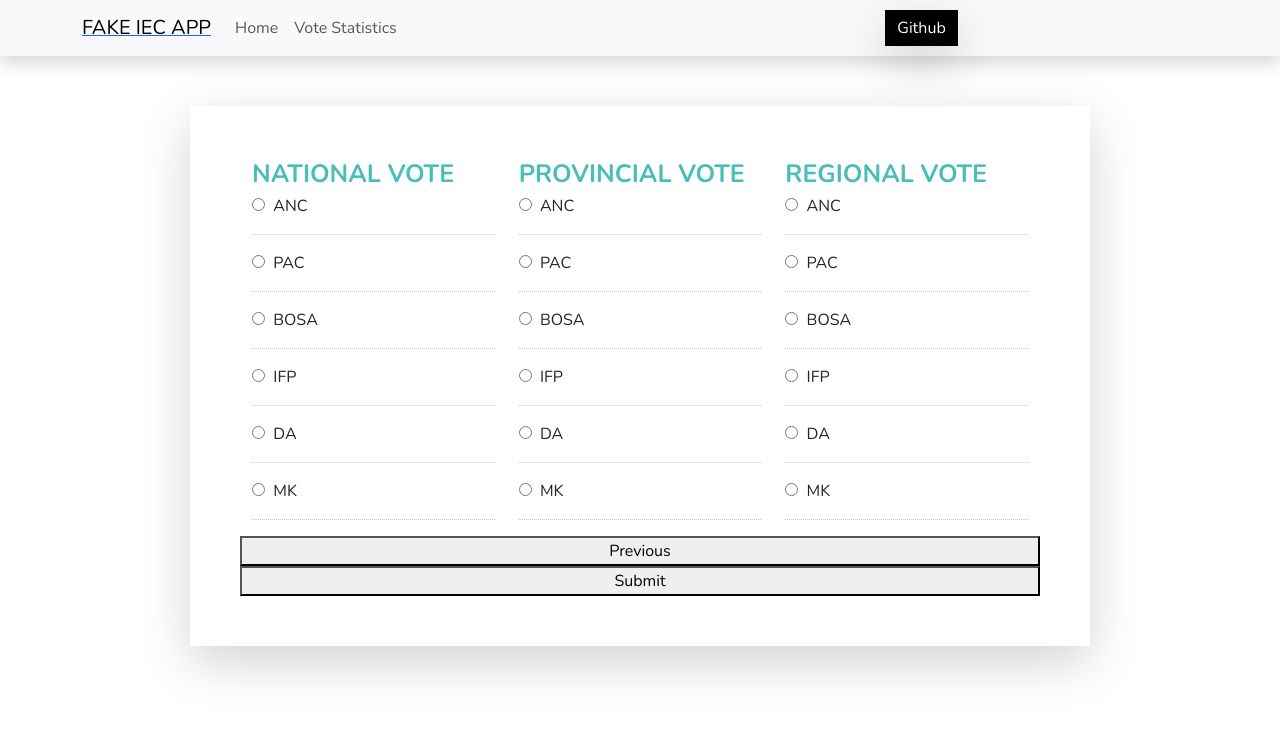
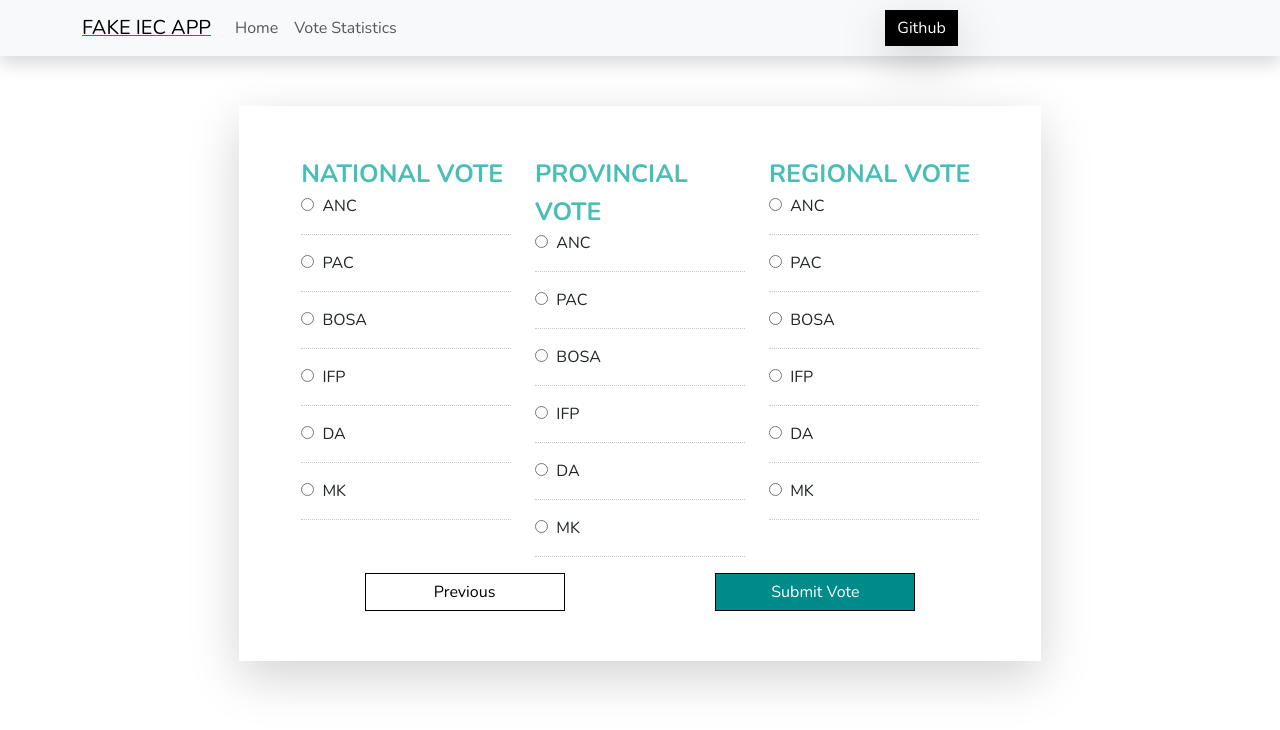
Before and after one commit to DanielRomeo/fakeiec, a Next.js app in the folder fakeIecFrontend/: page /vote in a window 1280 px wide. Both pictures are taken after typing "Sample", "Sample" into the empty fields and a click on the button "Next". Shown: the top 730 px of the page. Built offline with nearby package versions, Linux system fonts and the light colour scheme.

Commit message:
fixed developer errors

```diff
--- a/fakeIecFrontend/src/app/_styles/vote/vote.module.scss
+++ b/fakeIecFrontend/src/app/_styles/vote/vote.module.scss
@@ -1,5 +1,4 @@
 @use '../main.module.scss';
-
 
 .main{
     height: 100vh;
@@ -13,8 +12,7 @@
 
         .stepCard{
             padding: 50px;
-            // color: red;
-            width: 900px;
+            width: 100%;
 
             .step1{
                 .step1inputBox{
@@ -33,8 +31,6 @@
                     background-color: main.$green;
                     &:hover{
                         background-color: main.$yellow;
-                        // background-color: red;
-                        // color: main.$dark-green;
                         color: black;
                         border: 1px solid black;
                     }
@@ -52,6 +48,40 @@
                         font-size: 25px;
                         font-weight: bold;
                     }
+
+                    .buttonsRow{
+                        // background-color: green;
+                        // border: 1px solid red;
+                        display: flex;
+                        flex-direction: row;
+                        justify-content: space-around;
+                        align-items: center;
+
+                        .previousButton{
+                            max-width: 200px;
+                            border: 1px solid black;
+                            border-radius: 0px;
+                            background-color: white;
+                            color: black;
+                            &:hover{
+                                background-color: grey;
+                                color: white;
+                                // border: 1px solid white;
+                            }
+                        }
+                        .submitButton{
+                            max-width: 200px;
+                            border: 1px solid black;
+                            border-radius: 0px;
+                            background-color: darkcyan;
+                            color: white;
+
+                            &:hover{
+                                background-color: main.$red;
+                            }
+                        }
+                    }
+
                 }
             }
         }
--- a/fakeIecFrontend/src/app/home/TotalVotesCard.tsx
+++ b/fakeIecFrontend/src/app/home/TotalVotesCard.tsx
@@ -7,7 +7,7 @@ import Styles from '../_styles/home/totalVotesCard.module.scss'
 export const TotalVotesCard: React.FC = () => {
 
   return (
-    <div className='col-lg-4 col-md-4 col-sm-12'>
+    <div className='col-lg-6 col-md-6 col-sm-12'>
         <Card className={`shadow-lg border-0 rounded-0 `}>
             <Card.Body>
             	<Card.Title className={Styles.title}>Total number of votes</Card.Title>
--- a/fakeIecFrontend/src/app/home/VoterTurnoutCard.tsx
+++ b/fakeIecFrontend/src/app/home/VoterTurnoutCard.tsx
@@ -1,14 +1,13 @@
 import React, { PropsWithChildren, useEffect, useRef } from 'react';
 import AnimatedNumber from '../_components/AnimatedNumberComponent'
 import Card from 'react-bootstrap/Card';
-
 import Styles from '../_styles/home/totalVotesCard.module.scss'
 
 
 export const TotalVotesCard: React.FC = () => {
 
   return (
-    <div className='col-lg-4 col-md-4 col-sm-12'>
+    <div className='col-lg-6 col-md-6 col-sm-12'>
         <Card className={`shadow-lg border-0 rounded-0 `}>
 
             <Card.Body  >
--- a/fakeIecFrontend/src/app/vote/page.tsx
+++ b/fakeIecFrontend/src/app/vote/page.tsx
@@ -42,6 +42,7 @@ const Register: React.FC = () => {
 			<MainNavbar></MainNavbar>
 			<Container className={`${Styles.mainContainer}`}>
 				<Row>
+					<Col style={{width: '100%'}} lg={12} md={12} sm={12}>
 						<Card className={` ${Styles.stepCard} shadow-lg border-0 rounded-0 `}>
 
 								{step === 1 && <Step1 onNext={handleNextStep} defaultValues={formData} />}
@@ -53,9 +54,10 @@ const Register: React.FC = () => {
 								/>
 								)}
 						</Card>
+					</Col>
+
 				</Row>
 			</Container>
-
 		</div>
 	);
 };
--- a/fakeIecFrontend/src/app/vote/step1.tsx
+++ b/fakeIecFrontend/src/app/vote/step1.tsx
@@ -44,7 +44,9 @@ const Step1: React.FC<Step1Props> = ({ onNext, defaultValues }) => {
   const [selectedProvince, setSelectedProvince] = useState<string>(defaultValues.addressProvince);
 
   const onSubmit: SubmitHandler<Step1FormData> = (data) => {
-    onNext(data);
+
+	onNext(data);
+
   };
 
   const provinceOptions = addressesArray.map((item) => item[0]);
@@ -151,8 +153,6 @@ const Step1: React.FC<Step1Props> = ({ onNext, defaultValues }) => {
 						))):
 					(<option></option>)
 
-
-
 					}
                   </select>
 
--- a/fakeIecFrontend/src/app/vote/step2.tsx
+++ b/fakeIecFrontend/src/app/vote/step2.tsx
@@ -21,6 +21,7 @@ const Step2: React.FC<Step2Props> = ({ onPrevious, onSubmit, defaultValues }) =>
   const { register, handleSubmit, formState: { errors } } = useForm<Step2FormData>({ defaultValues });
 
   const handleFinalSubmit: SubmitHandler<Step2FormData> = data => {
+
     onSubmit(data);
   };
 
@@ -84,9 +85,9 @@ const Step2: React.FC<Step2Props> = ({ onPrevious, onSubmit, defaultValues }) =>
 					</Col>
 				</Row>
 
-				<Row>
-					<button type="button" onClick={onPrevious}>Previous</button>
-					<button type="submit">Submit</button>
+				<Row className={Styles.buttonsRow}>
+					<Button className={Styles.previousButton} type="button" onClick={onPrevious}>Previous</Button>
+					<Button className={Styles.submitButton} type="submit">Submit Vote</Button>
 				</Row>
 			</Container>
 
```
Lines whose indentation alone changed are shown as unchanged.
